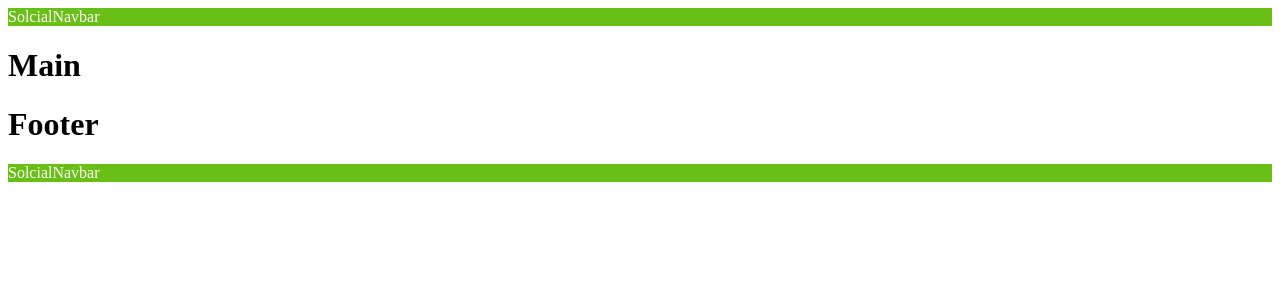
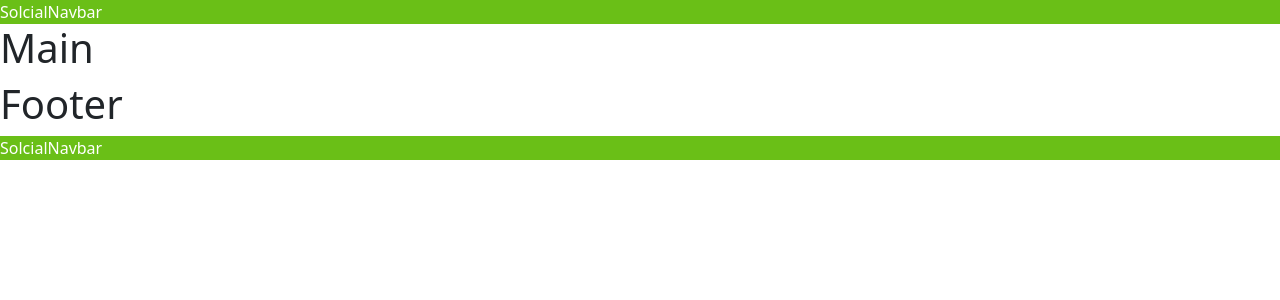
Before and after one commit to DeniseDichiara/proj-html-vuejs, a Vue app: page / in a window 1280 px wide. Shown: the top 300 px of the page. Built offline with nearby package versions, Linux system fonts and the light colour scheme.

Commit message:
import bootstrap

```diff
--- a/package.json
+++ b/package.json
@@ -9,6 +9,8 @@
     "preview": "vite preview"
   },
   "dependencies": {
+    "@popperjs/core": "^2.11.8",
+    "bootstrap": "^5.3.0",
     "vue": "^3.2.47"
   },
   "devDependencies": {
--- a/src/App.vue
+++ b/src/App.vue
@@ -26,6 +26,8 @@ export default {
 </template>
 
 <style lang="scss">
+
+@import "bootstrap/scss/bootstrap";
 @import './styles/general.scss';
 
 </style>
```
Also changed, not shown: 1 other file (tests, documents, lock files or other folders).
